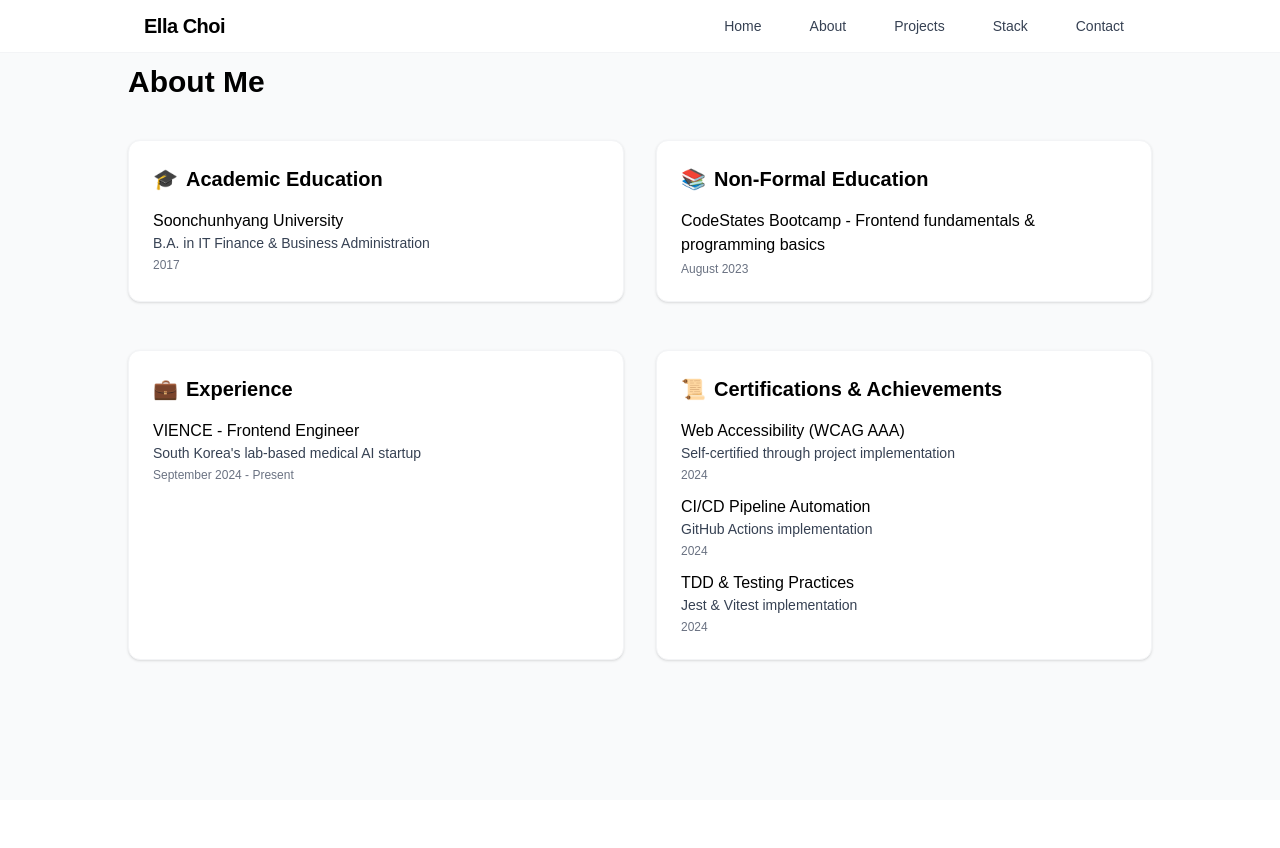
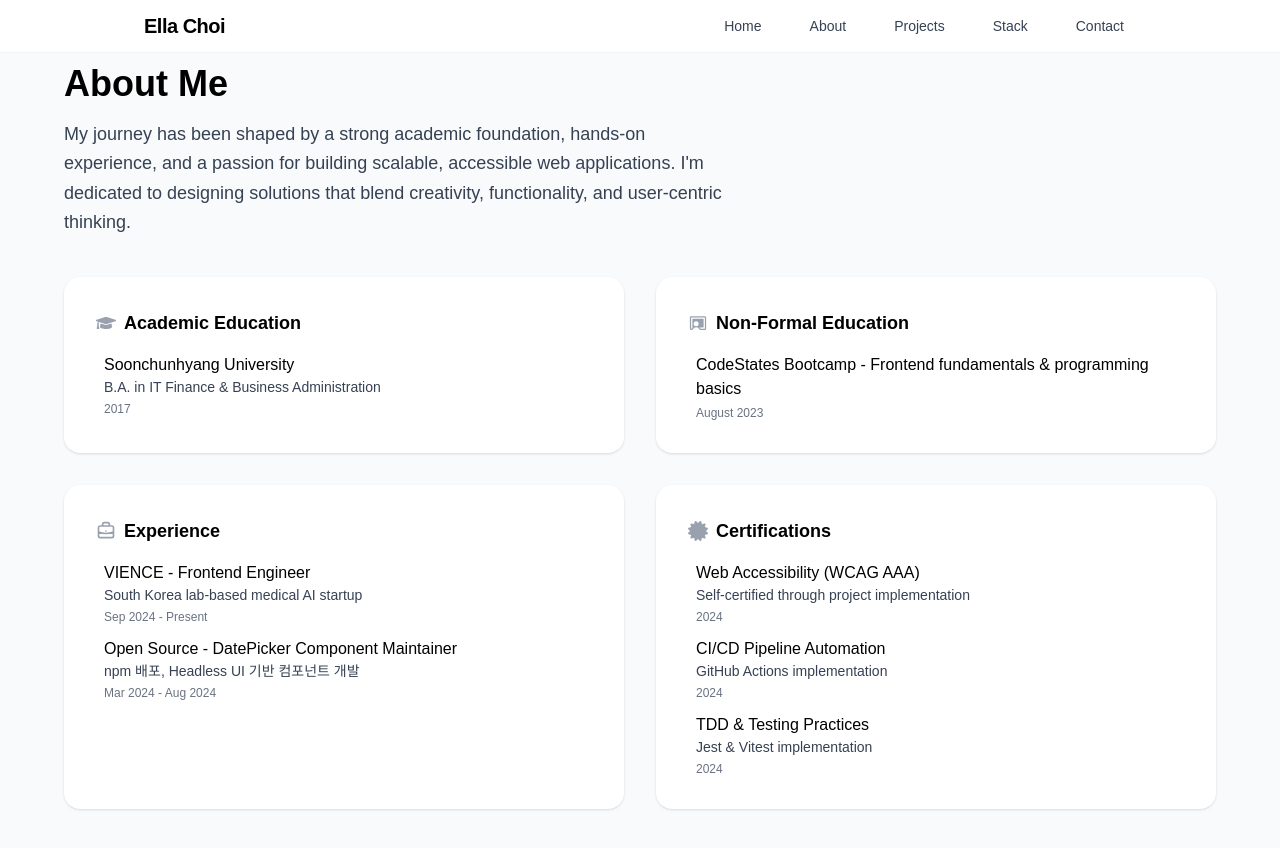
Before and after one commit to ella-yschoi/ella-yschoi.github.io, a Next.js app: page /about in a window 1280 px wide. Shown: the top 848 px of the page. Before the commit the page ends 800 px from the top, so only its background shows below. Built offline with nearby package versions, Linux system fonts and the light colour scheme.

Commit message:
feat: Enhance About page with new icons, improved layout, and additional experience entry

```diff
--- a/src/app/about/page.tsx
+++ b/src/app/about/page.tsx
@@ -1,3 +1,7 @@
+import { FaGraduationCap, FaCertificate } from 'react-icons/fa';
+import { PiChalkboardTeacherFill } from 'react-icons/pi';
+import { HiOutlineBriefcase } from 'react-icons/hi';
+
 const academicEducation = [
   {
     school: 'Soonchunhyang University',
@@ -17,8 +21,14 @@ const experience = [
   {
     company: 'VIENCE',
     role: 'Frontend Engineer',
-    period: 'September 2024 - Present',
-    description: "South Korea's lab-based medical AI startup",
+    period: 'Sep 2024 - Present',
+    description: 'South Korea lab-based medical AI startup',
+  },
+  {
+    company: 'Open Source',
+    role: 'DatePicker Component Maintainer',
+    period: 'Mar 2024 - Aug 2024',
+    description: 'npm 배포, Headless UI 기반 컴포넌트 개발',
   },
 ];
 
@@ -43,17 +53,31 @@ const certifications = [
 export default function AboutPage() {
   return (
     <section className='py-16 px-6 w-full bg-gray-50 min-h-screen'>
-      <div className='max-w-5xl mx-auto'>
-        <h1 className='text-3xl font-bold mb-10 text-black'>About Me</h1>
-        <div className='grid md:grid-cols-2 gap-8 mb-12'>
+      <div className='max-w-6xl mx-auto'>
+        <div className='flex items-start justify-between mb-10'>
+          <div>
+            <h1 className='text-4xl font-bold mb-4 text-black'>About Me</h1>
+            <p className='text-lg text-gray-700 max-w-2xl leading-relaxed'>
+              My journey has been shaped by a strong academic foundation,
+              hands-on experience, and a passion for building scalable,
+              accessible web applications. I&apos;m dedicated to designing
+              solutions that blend creativity, functionality, and user-centric
+              thinking.
+            </p>
+          </div>
+        </div>
+        <div className='grid grid-cols-1 md:grid-cols-2 gap-8'>
           {/* Academic Education */}
-          <div className='bg-white rounded-xl shadow border border-gray-100 p-6'>
-            <h2 className='text-xl font-semibold mb-4 text-black flex items-center gap-2'>
-              <span>🎓</span> Academic Education
-            </h2>
+          <div className='bg-white rounded-2xl shadow p-8'>
+            <div className='flex items-center gap-2 mb-4'>
+              <FaGraduationCap className='text-xl text-gray-400' />
+              <h2 className='text-lg font-semibold text-black'>
+                Academic Education
+              </h2>
+            </div>
             <ul className='space-y-3'>
               {academicEducation.map((edu) => (
-                <li key={edu.school}>
+                <li key={edu.school} className='ml-2'>
                   <div className='font-medium text-black'>{edu.school}</div>
                   <div className='text-gray-700 text-sm'>{edu.degree}</div>
                   <div className='text-gray-500 text-xs mt-1'>{edu.period}</div>
@@ -62,29 +86,31 @@ export default function AboutPage() {
             </ul>
           </div>
           {/* Non-Formal Education */}
-          <div className='bg-white rounded-xl shadow border border-gray-100 p-6'>
-            <h2 className='text-xl font-semibold mb-4 text-black flex items-center gap-2'>
-              <span>📚</span> Non-Formal Education
-            </h2>
+          <div className='bg-white rounded-2xl shadow p-8'>
+            <div className='flex items-center gap-2 mb-4'>
+              <PiChalkboardTeacherFill className='text-xl text-gray-400' />
+              <h2 className='text-lg font-semibold text-black'>
+                Non-Formal Education
+              </h2>
+            </div>
             <ul className='space-y-3'>
               {nonFormalEducation.map((edu) => (
-                <li key={edu.program}>
+                <li key={edu.program} className='ml-2'>
                   <div className='font-medium text-black'>{edu.program}</div>
                   <div className='text-gray-500 text-xs mt-1'>{edu.period}</div>
                 </li>
               ))}
             </ul>
           </div>
-        </div>
-        <div className='grid md:grid-cols-2 gap-8 mb-12'>
-          {/* Experience */}
-          <div className='bg-white rounded-xl shadow border border-gray-100 p-6'>
-            <h2 className='text-xl font-semibold mb-4 text-black flex items-center gap-2'>
-              <span>💼</span> Experience
-            </h2>
+          {/* Experience (List) */}
+          <div className='bg-white rounded-2xl shadow p-8'>
+            <div className='flex items-center gap-2 mb-4'>
+              <HiOutlineBriefcase className='text-xl text-gray-400' />
+              <h2 className='text-lg font-semibold text-black'>Experience</h2>
+            </div>
             <ul className='space-y-3'>
               {experience.map((exp) => (
-                <li key={exp.company + exp.role}>
+                <li key={exp.company + exp.role} className='ml-2'>
                   <div className='font-medium text-black'>
                     {exp.company} - {exp.role}
                   </div>
@@ -95,13 +121,16 @@ export default function AboutPage() {
             </ul>
           </div>
           {/* Certifications */}
-          <div className='bg-white rounded-xl shadow border border-gray-100 p-6'>
-            <h2 className='text-xl font-semibold mb-4 text-black flex items-center gap-2'>
-              <span>📜</span> Certifications & Achievements
-            </h2>
+          <div className='bg-white rounded-2xl shadow p-8'>
+            <div className='flex items-center gap-2 mb-4'>
+              <FaCertificate className='text-xl text-gray-400' />
+              <h2 className='text-lg font-semibold text-black'>
+                Certifications
+              </h2>
+            </div>
             <ul className='space-y-3'>
               {certifications.map((cert) => (
-                <li key={cert.name + cert.year}>
+                <li key={cert.name + cert.year} className='ml-2'>
                   <div className='font-medium text-black'>{cert.name}</div>
                   <div className='text-gray-700 text-sm'>{cert.org}</div>
                   <div className='text-gray-500 text-xs mt-1'>{cert.year}</div>
```
